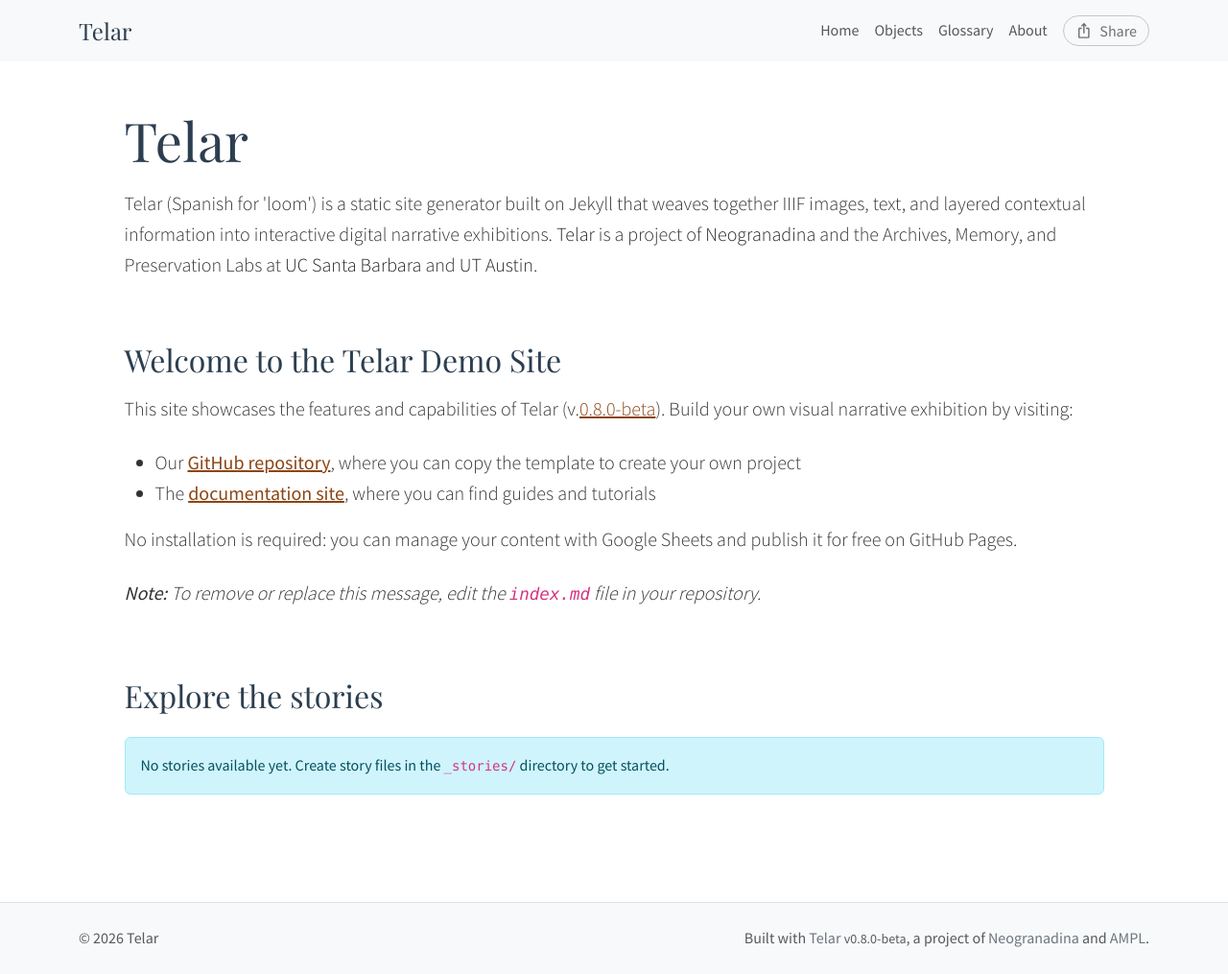
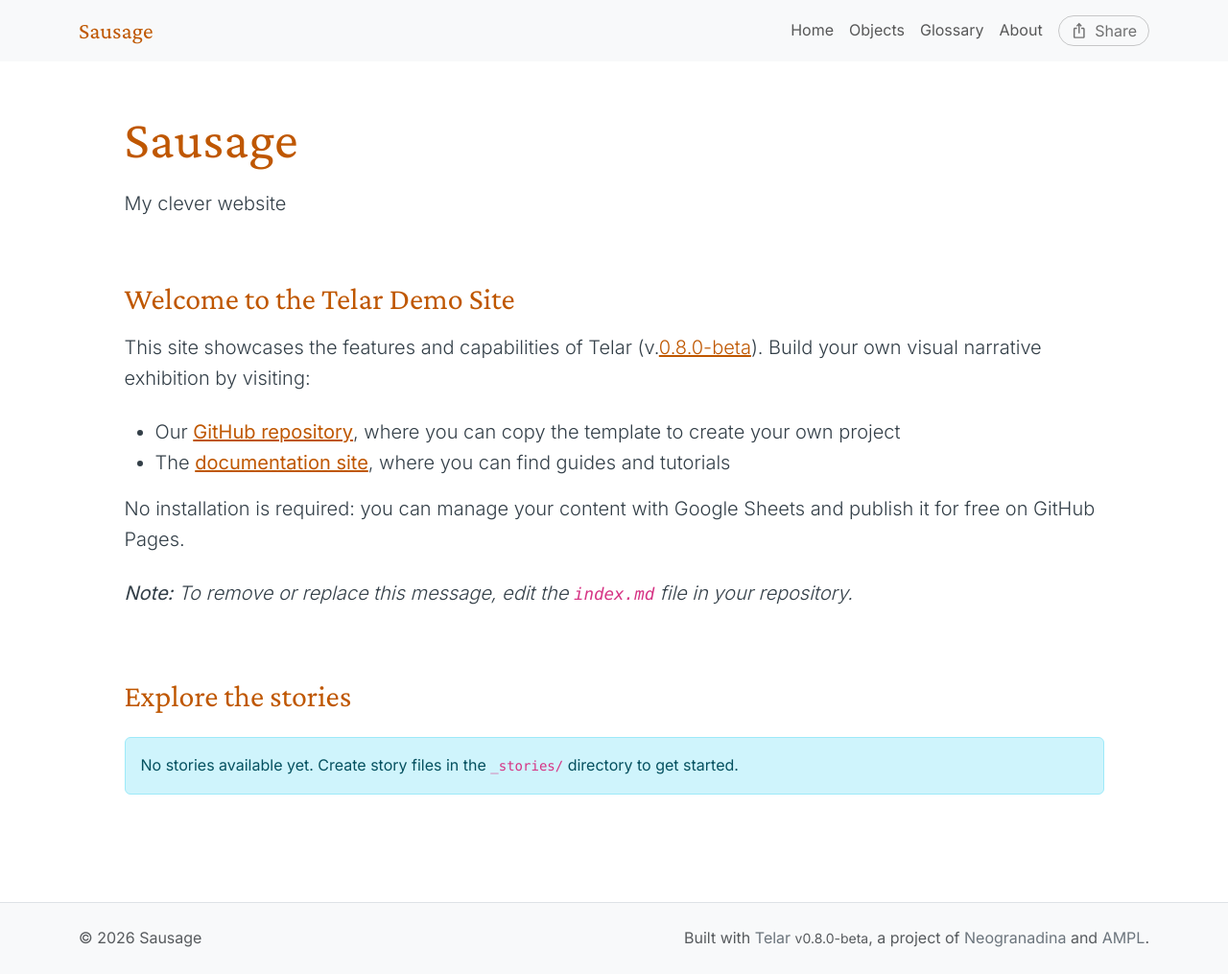
Before and after one commit to juancobo/activating-archives-test, a Jekyll site: the page built from index.md, in a window 1280 px wide. Shown: the whole page at 96% size. Built offline with Jekyll 4.4.1, drawn with Linux system fonts in a browser that asks for light colours.

Commit message:
Update site configuration with new title and URLs

```diff
--- a/_config.yml
+++ b/_config.yml
@@ -2,13 +2,13 @@
 # https://telar.org
 
 # Site Settings
-title: Telar
-description: "Telar (Spanish for 'loom') is a static site generator built on Jekyll that weaves together IIIF images, text, and layered contextual information into interactive digital narrative exhibitions. <a href='https://github.com/UCSB-AMPLab/telar'>Telar</a> is a project of <a href='https://neogranadina.org'>Neogranadina</a> and the Archives, Memory, and Preservation Labs at <a href='https://ampl.clair.ucsb.edu/'>UC Santa Barbara</a> and <a href='https://liberalarts.utexas.edu/history/'>UT Austin</a>."
-baseurl: "/telar"
-url: "https://ampl.clair.ucsb.edu"
+title: Sausage
+description: "My clever website"
+baseurl: "/activating-archives-test"
+url: "https://juancobo.com"
 author: ""
 email: ""
-telar_theme: "paisajes" # Options: paisajes, neogranadina, santa-barbara, austin, or custom
+telar_theme: "austin" # Options: paisajes, neogranadina, santa-barbara, austin, or custom
 logo: "" # Path to logo image (optional, max 80px tall, 200-300px wide recommended)
 telar_language: "en" # Options: "en" (English), "es" (Español)
 
@@ -46,8 +46,8 @@ story_key: "test"
 #    - If running locally: Run `python3 scripts/fetch_google_sheets.py` before building
 google_sheets:
   enabled: true
-  shared_url: "https://docs.google.com/spreadsheets/d/18dJWy9wkLD7Muokigg4wp85c3Vsjuphdrn0g51pwkGY/edit"
-  published_url: "https://docs.google.com/spreadsheets/d/e/2PACX-1vT9eeRoyQCr1j-1uDaWBm-rgZNXtn9A-mepL0I4dqDTx2-E_6gbVD-8x0DYDVhppiAzrFpd20_9cr3z/pubhtml"
+  shared_url: "https://docs.google.com/spreadsheets/d/1Df_zviFqdurQ0Dhao437ckDcc0N_HeDrPSLkxb41RkY/edit?usp=sharing"
+  published_url: "https://docs.google.com/spreadsheets/d/e/2PACX-1vSScvKPBXF46cTvepKfQ9PQzDSXpLVo6--gz_Tb5jKY9arDZtrFaYqiqtNcJ8sOQqagWQArgzjcRxRO/pubhtml"
 
 
 #
```
